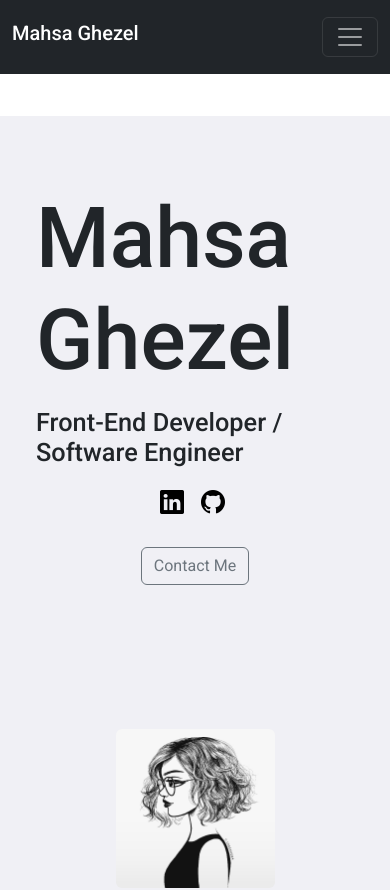
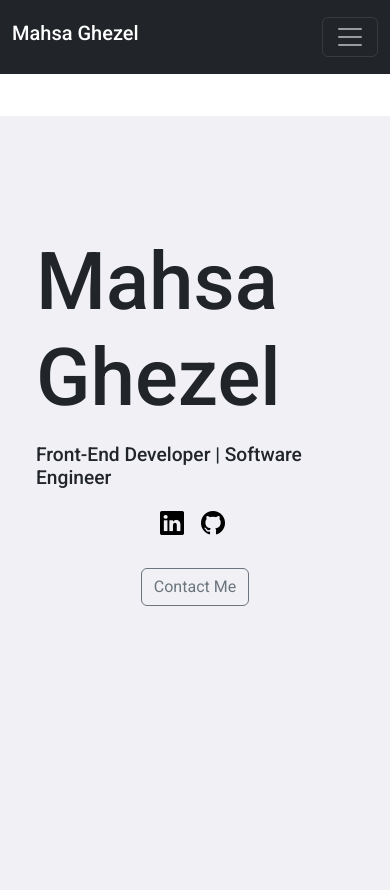
Before and after one commit to ghezel1995/ghezel1995.github.io, a React (Create React App) app: page / in a window 390 px wide. Shown: the top 890 px of the page. Built offline with nearby package versions, Linux system fonts and the light colour scheme.

Commit message:
Made Home.jsx responsive

```diff
--- a/src/Components/Pages/Home.jsx
+++ b/src/Components/Pages/Home.jsx
@@ -4,10 +4,10 @@ import './style.css';
 
 export default function Home() {
   return (
-    <div className='container row'>
+    <div className='container-sm row'>
       <div className='col-12 col-lg-6  home-body'>
         <h1 className='my-name'>Mahsa Ghezel</h1>
-        <h6 className='my-job'>Front-End Developer / Software Engineer</h6>
+        <h6 className='my-job'>Front-End Developer | Software Engineer</h6>
         <div className='me-icons'>
           <a
             href='https://www.linkedin.com/in/mahsaghezel/'
@@ -24,10 +24,16 @@ export default function Home() {
             <i className='bi bi-github s-icons'></i>
           </a>
         </div>
-        <a href='./Contact' className='btn btn-outline-secondary' >Contact Me</a>
+        <a href='./Contact' className='btn btn-outline-secondary'>
+          Contact Me
+        </a>
       </div>
       <div className='col-12 col-lg-6  home-body'>
-        <img src={me} className='w-50 rounded my-img' alt='' />
+        <img
+          src={me}
+          className='w-50 rounded my-img d-none d-md-block'
+          alt=''
+        />
       </div>
     </div>
   );
--- a/src/Components/Pages/style.css
+++ b/src/Components/Pages/style.css
@@ -36,11 +36,11 @@
   }
 }
 .my-name {
-  font-size: 10vh;
+  font-size: 5rem;
   margin-bottom: 2vh;
 }
 .my-job {
-  font-size: 3vh;
+  font-size: 1.2rem;
   margin-bottom: 2vh;
 }
 .me-icons {
```
